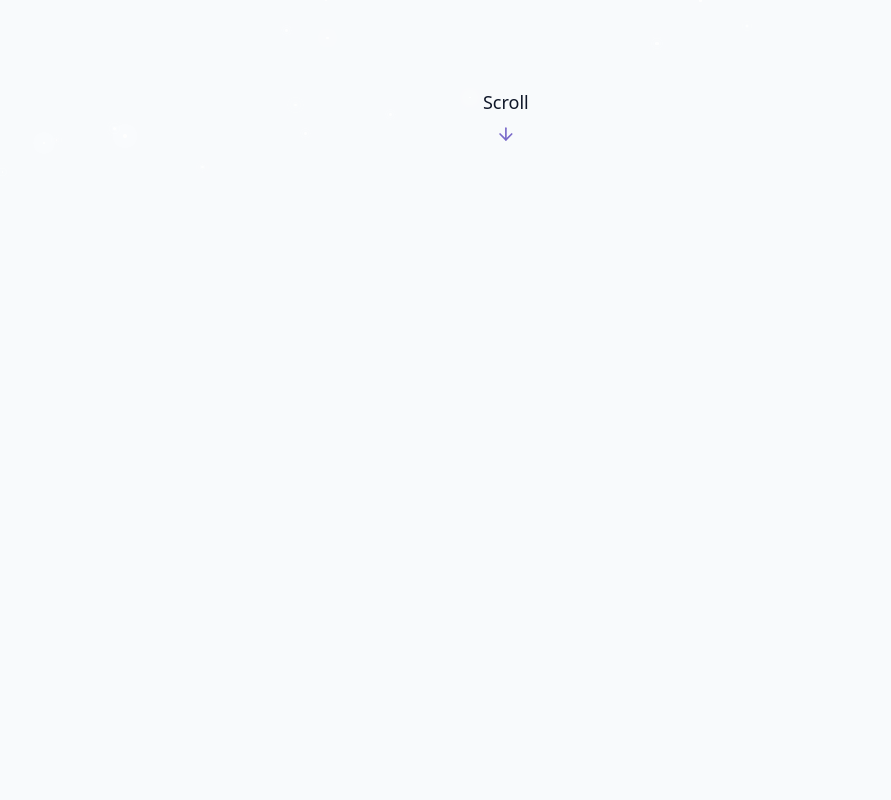
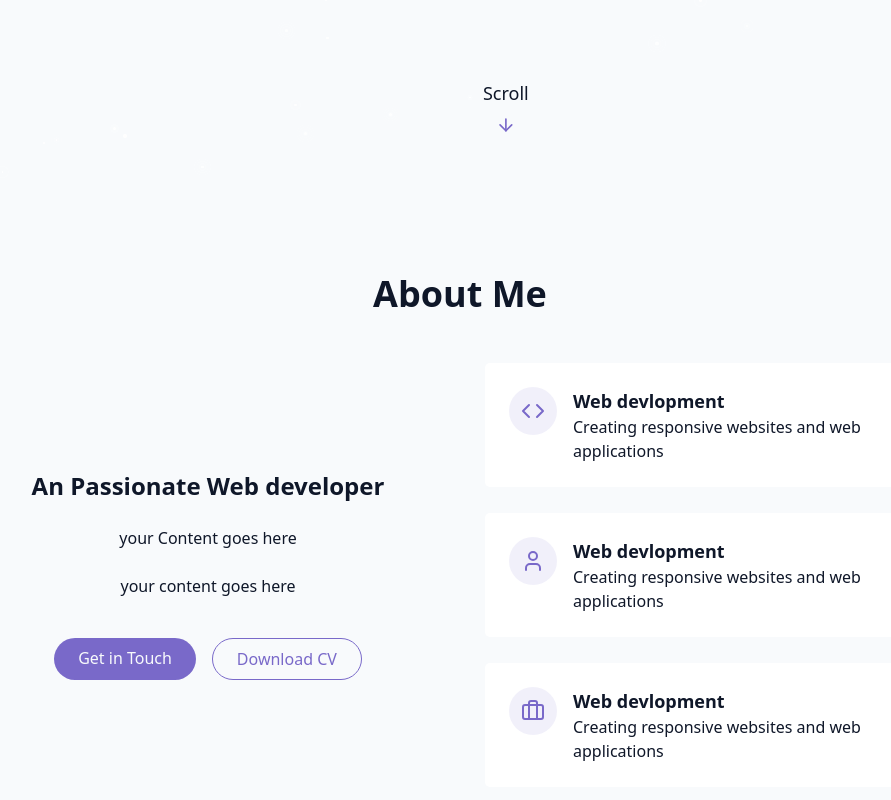
Before and after one commit to hypedkiddo/Personal-portfolio, a React (Vite) app: page / in a window 1280 px wide. Shown: the part 622-1422 px from the top of the page, without its empty margins (180-1071 px from the left). Before the commit the page ends 800 px from the top, so only its background shows below. Built offline with nearby package versions, Linux system fonts and the light colour scheme.

Commit message:
Created AboutMe section

```diff
--- /dev/null
+++ b/src/components/AboutMe.jsx
@@ -0,0 +1,74 @@
+import { Briefcase, Code, User } from 'lucide-react'
+import React from 'react'
+
+function AboutMe() {
+  return (
+   <section id='about' className='py-24 px-4 relative'>
+    <div className='container mx-auto max-w-5xl'>
+        <h2 className='text-3xl  md:text-4xl font-bold mb-12 text-center'>
+            About Me
+        </h2>
+
+        <div className='grid grid-cols-1
+         md:grid-cols-2 gap-12 items-center'>
+            <div className='space-y-6'>
+                <h3 className='text-2xl font-semibold'>An Passionate Web developer</h3>
+                <p className='text-muted-foreground'> your Content goes here</p>
+                <p className='text-muted-foreground' > your content goes here</p>
+                <div className='flex flex-col sm:flex-row gap-4 pt-4 justify-center'>
+                    <a href="#contact" className='cosmic-button'>
+                       Get in Touch
+                    </a>
+                    <a href="#contact" className='px-6 py-2 rounded-full border border-primary text-primary hover:bg-primary/10 transition-colors duration-100 '>
+                      Download CV
+                    </a>
+                </div>
+            </div>
+            <div className='grid grid-cols-1 gap-6'>
+                <div className='gradient-border p-6 card-hover'>
+                    <div className='flex items-start gap-4'>
+                        <div className='p-3 rounded-full bg-primary/10'>
+                            <Code className='h-6 w-6 text-primary'/>
+                        </div>
+                        <div className='text-left'>
+                            <h4 className='font-semibold text-lg'>Web devlopment</h4>
+                            <p>
+                                Creating responsive websites and web applications
+                            </p>
+                        </div>
+                    </div>
+                </div>
+                 <div className='gradient-border p-6 card-hover'>
+                     <div className='flex items-start gap-4'>
+                        <div className='p-3 rounded-full bg-primary/10'>
+                            <User className='h-6 w-6 text-primary'/>
+                        </div>
+                         <div className='text-left'>
+                            <h4 className='font-semibold text-lg'>Web devlopment</h4>
+                            <p>
+                                Creating responsive websites and web applications
+                            </p>
+                        </div>
+                    </div>
+                 </div>
+                  <div className='gradient-border p-6 card-hover'>
+                     <div className='flex items-start gap-4'>
+                        <div className='p-3 rounded-full bg-primary/10'>
+                            <Briefcase className='h-6 w-6 text-primary'/>
+                        </div>
+                         <div className='text-left'>
+                            <h4 className='font-semibold text-lg'>Web devlopment</h4>
+                            <p>
+                                Creating responsive websites and web applications
+                            </p>
+                        </div>
+                    </div>
+                  </div>
+            </div>
+        </div>
+    </div>
+   </section>
+  )
+}
+
+export default AboutMe
--- a/src/pages/Home.jsx
+++ b/src/pages/Home.jsx
@@ -3,6 +3,7 @@
 import StarBackground from '../components/StarBackground'
 import Navbar from '../components/Navbar'
 import HeroSection from '../components/HeroSection'
+import AboutMe from '../components/AboutMe'
 function Home() {
   return (
     <div className='min-h-screen bg-background text-foreground overflow-x-hidden'>
@@ -15,6 +16,7 @@
         {/* Main Content */}
         <main>
         <HeroSection/>
+        <AboutMe/>
         </main>
         {/* Footer        */}
     </div>
```
